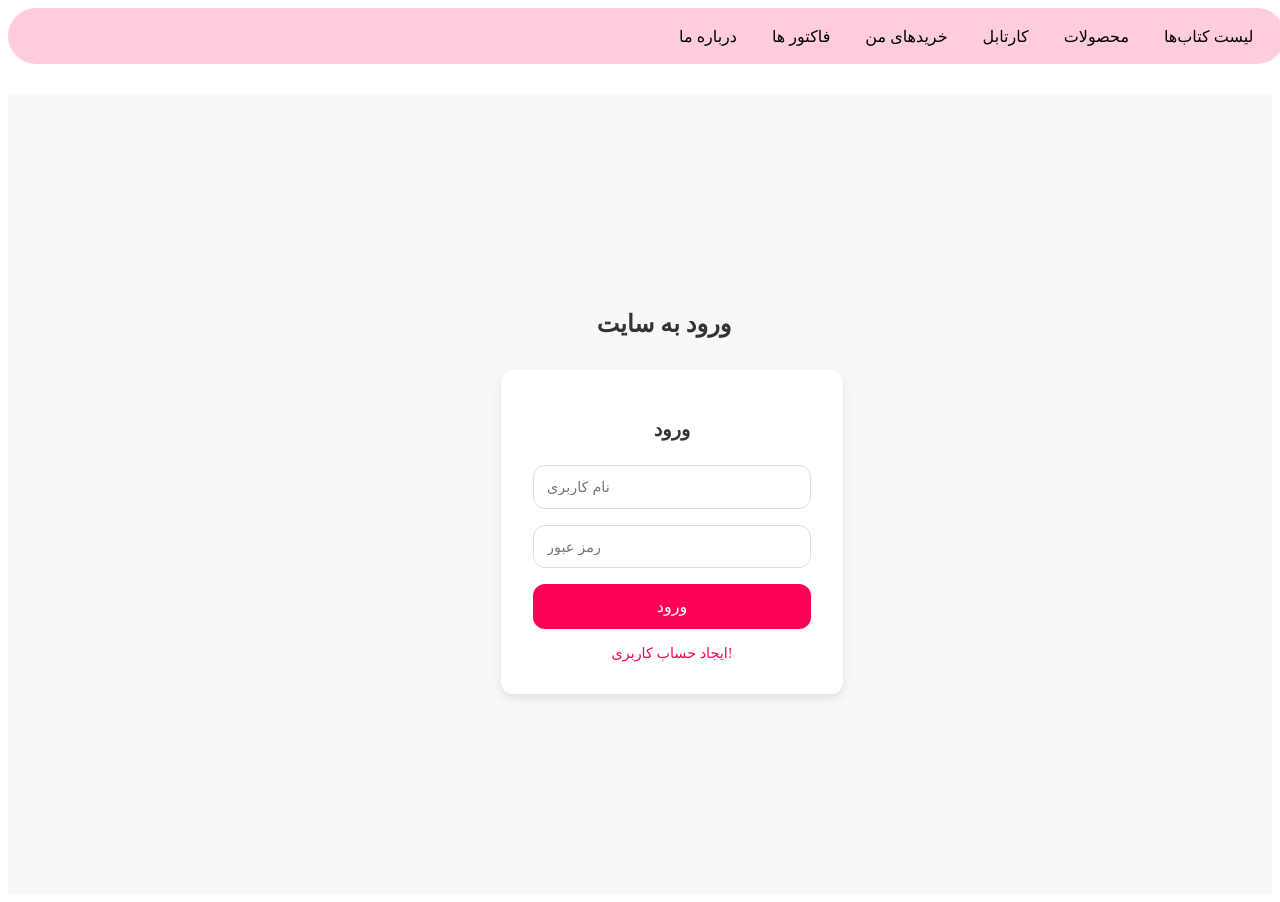
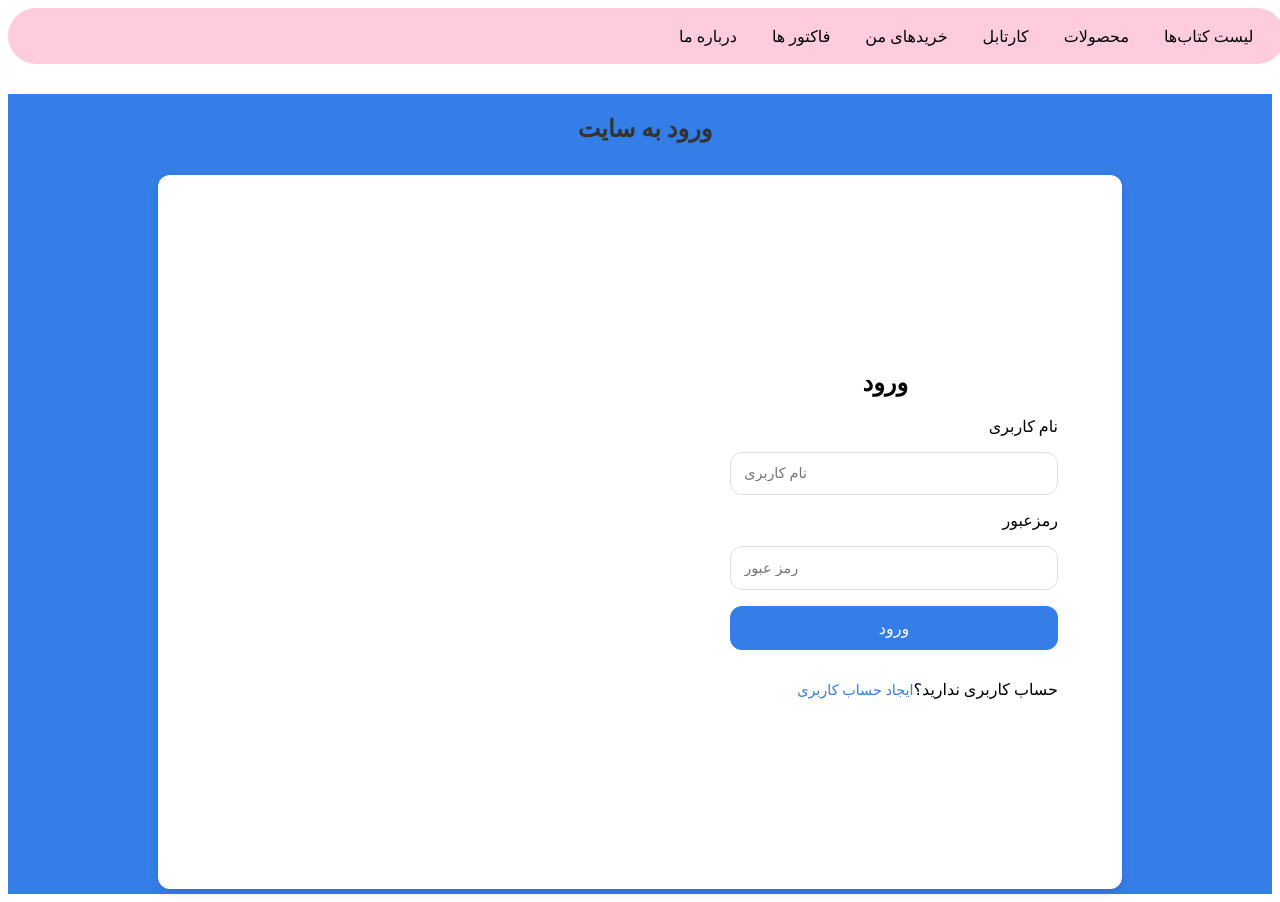
Before and after one commit to kianazolfaghari-asanito/bookshop, an Angular app: page /login in a window 1280 px wide. Built offline with nearby package versions, Linux system fonts and the light colour scheme.

Commit message:
redesign

```diff
--- a/src/app/components/login/login.component.html
+++ b/src/app/components/login/login.component.html
@@ -1,12 +1,18 @@
 <div class="login-container">
-    <h1 class="title">ورود به سایت</h1>
-    <div class="login-card">
+  <h1 class="title">ورود به سایت</h1>
+  <div class="login-card">
+    <div class="login-space">
       <h2 class="login-title">ورود</h2>
       <form class="login-form" (ngSubmit)="loginUser()">
-        <input type="text" placeholder="نام کاربری" class="input-field" [(ngModel)]="userData.userName" [ngModelOptions]="{standalone: true}">
-        <input type="password" placeholder="رمز عبور" class="input-field" [(ngModel)]="userData.password" [ngModelOptions]="{standalone: true}">
+        <label class="label"    for="#">نام کاربری</label>
+        <input type="text" placeholder="نام کاربری" class="input-field" [(ngModel)]="userData.userName"
+          [ngModelOptions]="{standalone: true}">
+          <label for="#">رمزعبور</label>
+        <input type="password" placeholder="رمز عبور" class="input-field" [(ngModel)]="userData.password"
+          [ngModelOptions]="{standalone: true}">
         <button type="submit" class="btn-login">ورود</button>
       </form>
-      <a routerLink="/register" class="create-account-link">ایجاد حساب کاربری!</a>
+      <p class="create-account"><a routerLink="/register" class="create-account-link">ایجاد حساب کاربری</a>حساب کاربری ندارید؟</p>
     </div>
   </div>
+</div>
--- a/src/app/components/login/login.component.scss
+++ b/src/app/components/login/login.component.scss
@@ -1,6 +1,6 @@
 
-$primary-color: #ff0059;
-$background-color: #f8f8f8;
+$primary-color: #357de7;
+$background-color: #357de7;
 $text-color: #333;
 $border-radius: 12px;
 
@@ -20,7 +20,7 @@ $border-radius: 12px;
     font-size: 1.5rem;
     color: $text-color;
     margin-bottom: 2rem;
-    margin-left: 3rem;
+    margin-left: 10px;
   }
 
   .login-card {
@@ -28,36 +28,55 @@ $border-radius: 12px;
     padding: 2rem;
     border-radius: $border-radius;
     box-shadow: 0 4px 10px rgba(0, 0, 0, 0.1);
-    width: 100%;
-    max-width: 450px;
+    width: 900px;
+    height: 650px;
+
+    .login-space {
+      display: flex;
+      flex-direction: column;
+      align-items: flex-end;
+      justify-content: center;
+      height: 100%;
+      padding-right: 2rem;
+    }
 
     .login-title {
-      font-size: 1.2rem;
-      color: $text-color;
-      margin-bottom: 1.5rem;
+      margin-right: 150px;
     }
 
     .login-form {
       display: flex;
       flex-direction: column;
       gap: 1rem;
+      width: 100%;
+      text-align: right;
+
+      .label{
+        margin-bottom: 0px;
+      }
 
       .input-field {
         padding: 0.8rem;
         border: 1px solid #ddd;
         border-radius: $border-radius;
         font-size: 0.9rem;
+        width: 300px;
+        margin-left: auto;
+        margin-right: 0;
       }
 
       .btn-login {
         padding: 0.8rem;
-        background-color: $primary-color;
+        background-color: $background-color;
         color: #fff;
         border: none;
         border-radius: $border-radius;
         font-size: 1rem;
         cursor: pointer;
         transition: background 0.3s;
+        width: 328px;
+        margin-left: auto;
+        margin-right: 0;
 
         &:hover {
           background-color: darken($primary-color, 10%);
@@ -72,6 +91,14 @@ $border-radius: 12px;
       text-decoration: none;
       font-size: 0.9rem;
 
+      .create-account{
+        margin-top: 1rem;
+        display: inline-block;
+        color: $text-color;
+        text-decoration: none;
+        font-size: 0.9rem;
+      }
+
       &:hover {
         text-decoration: underline;
       }
```
